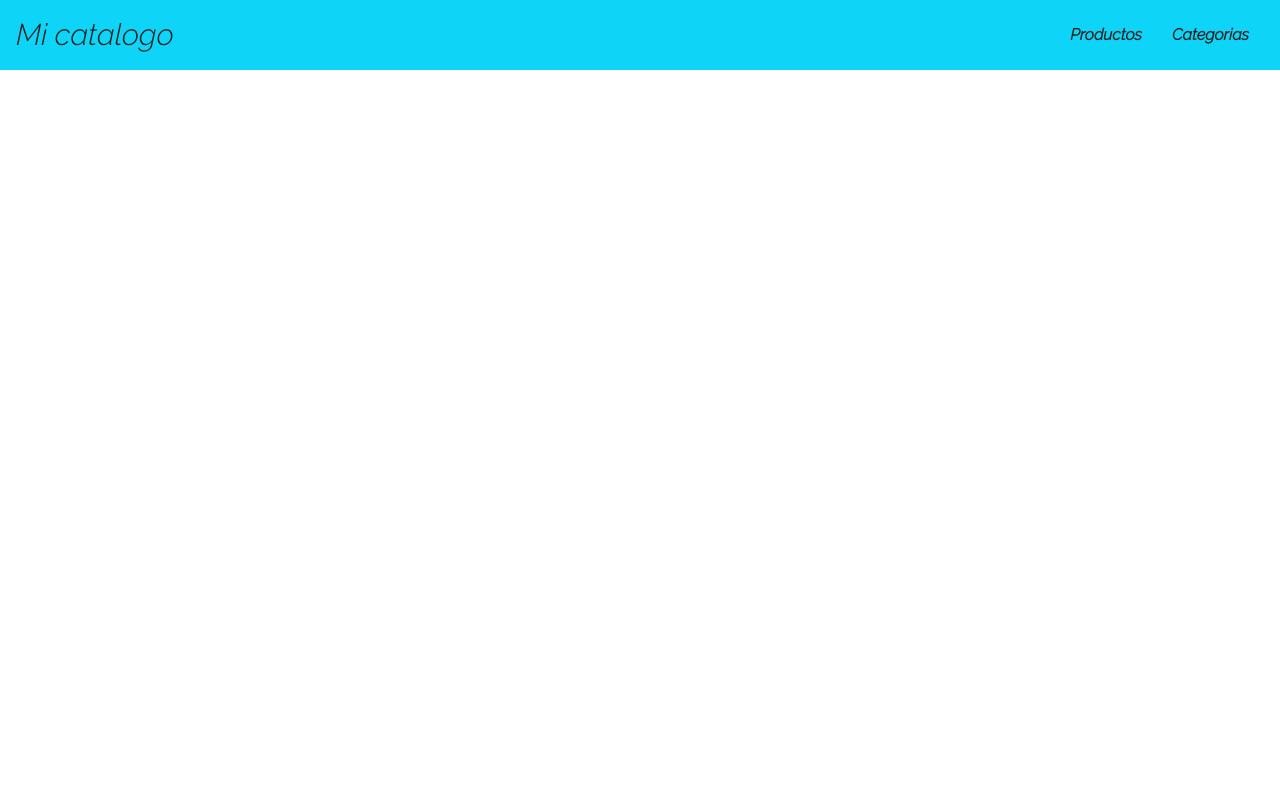
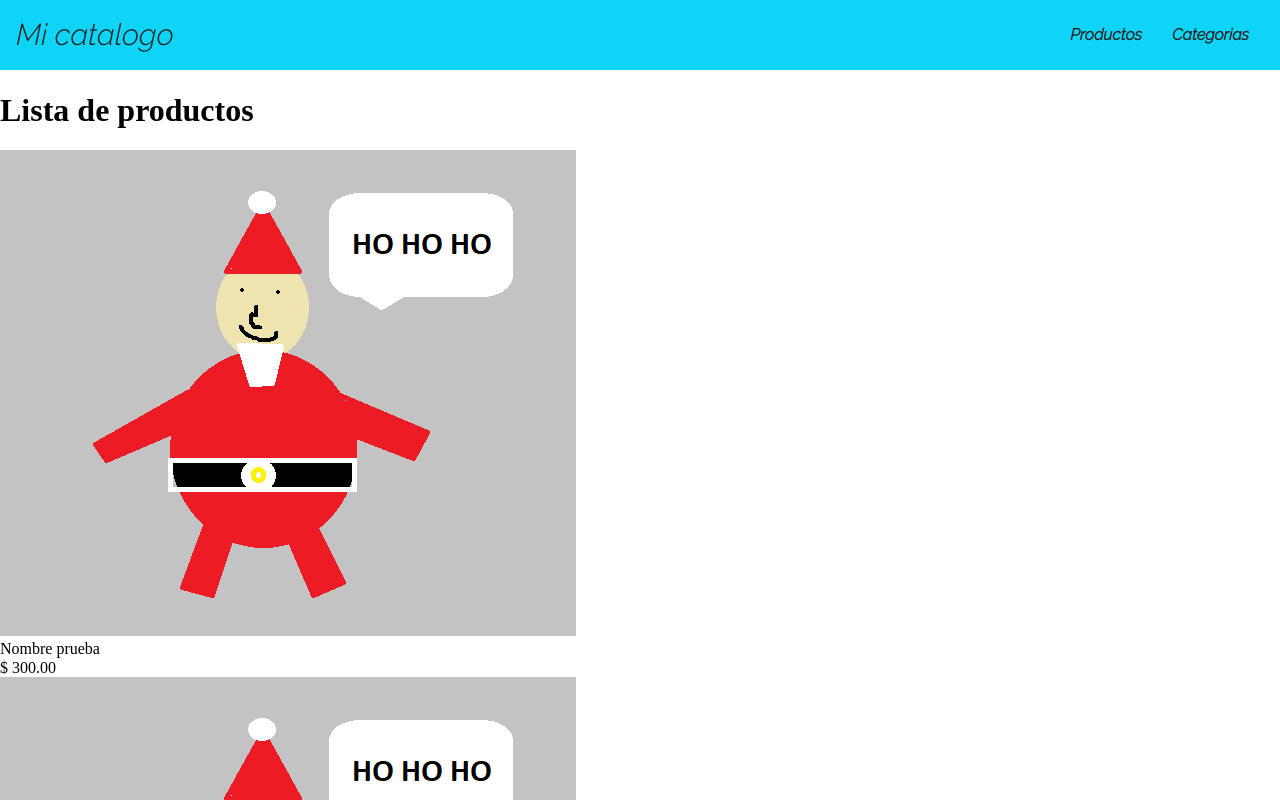
Before and after one commit to CarlxsMG/vue-catalogo, a Vue app: page /productos in a window 1280 px wide. Shown: the top 800 px of the page. Built offline with nearby package versions, Linux system fonts and the light colour scheme; a web font is replaced by a local one.

Commit message:
PopularProductss created

```diff
--- /dev/null
+++ b/src/components/base/VCardProducto.vue
@@ -0,0 +1,18 @@
+<template>
+    <div class="producto">
+        <img src="../../assets/banner.png" class="producto__img">
+        <br>
+        <a class="producto__name">Nombre prueba</a>
+        <p class="producto__price"> $ 300.00</p>
+    </div>
+</template>
+
+<script>
+export default {
+  name: 'VCardProducto'
+}
+</script>
+
+<style lang="scss" scoped>
+
+</style>
--- a/src/components/includes/MainHeader.vue
+++ b/src/components/includes/MainHeader.vue
@@ -4,7 +4,7 @@
 
         <ul class="header__menu">
             <li class="header__menu__item">
-                <a href="" class="header__menu__item__link">Productos</a>
+                <router-link :to="{ name: 'productos' }" class="header__menu__item__link">Productos</router-link>
             </li>
             <li class="header__menu__item">
                 <a href="" class="header__menu__item__link">Categorias</a>
--- /dev/null
+++ b/src/components/productos/ProductosPopulares.vue
@@ -0,0 +1,22 @@
+<template>
+    <div class="grid-10x10">
+        <div v-for="n in 12" :key="n">
+            <v-card-producto />
+        </div>
+    </div>
+</template>
+
+<script>
+import VCardProducto from '../base/VCardProducto.vue'
+
+export default {
+  name: 'ProductosPopulares',
+  components: {
+      VCardProducto
+  }
+}
+</script>
+
+<style lang="scss" scoped>
+
+</style>
--- a/src/router/index.js
+++ b/src/router/index.js
@@ -1,11 +1,17 @@
 import { createRouter, createWebHistory } from 'vue-router'
 import Home from '../views/Home.vue'
+import ProductosPage from '../views/productos/ProductosPage.vue'
 
 const routes = [
   {
     path: '/',
     name: 'Home',
     component: Home
+  },
+  {
+    path: '/productos',
+    name: 'productos',
+    component: ProductosPage
   },
 ]
 
--- a/src/scss/_grids.scss
+++ b/src/scss/_grids.scss
@@ -41,13 +41,13 @@
 }
 
 
-.grid-2x2{
-    grid-template-columns: repeat(2, 1fr);
-    grid-template-rows: repeat(2, 1fr);
+.grid-9x9{
+    grid-template-columns: repeat(9, 1fr);
+    grid-template-rows: repeat(9, 1fr);
 }
 
 
-.grid-2x2{
-    grid-template-columns: repeat(2, 1fr);
-    grid-template-rows: repeat(2, 1fr);
+.grid-10x10{
+    grid-template-columns: repeat(10, 1fr);
+    grid-template-rows: repeat(10, 1fr);
 }
--- a/src/scss/styles.scss
+++ b/src/scss/styles.scss
@@ -3,3 +3,6 @@
 
 // import config
 @import "config";
+
+// import grid
+@import "grids";
--- /dev/null
+++ b/src/views/productos/ProductosPage.vue
@@ -0,0 +1,24 @@
+<template>
+    <div class="grid-10x10">
+        <div class="products">
+            <h1 class="products__title">Lista de productos</h1>
+            <productos-populares />
+        </div>
+    </div>
+</template>
+
+<script>
+import ProductosPopulares from '../../components/productos/ProductosPopulares.vue'
+
+export default {
+  components: { ProductosPopulares },
+  name: 'ProductosPage'
+}
+</script>
+
+<style lang="scss" scoped>
+    .products {
+        grid-row: 1;
+        grid-column: 1 / -1;
+    }
+</style>
```
